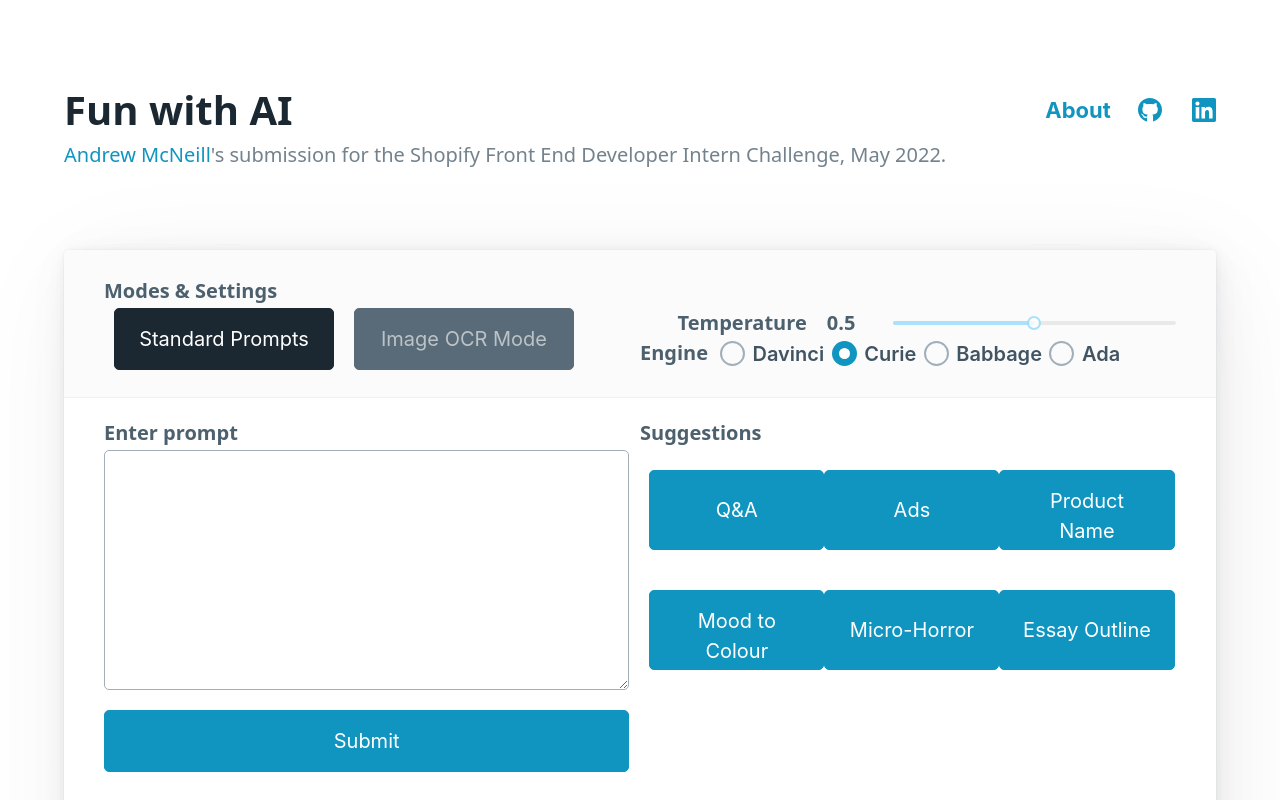
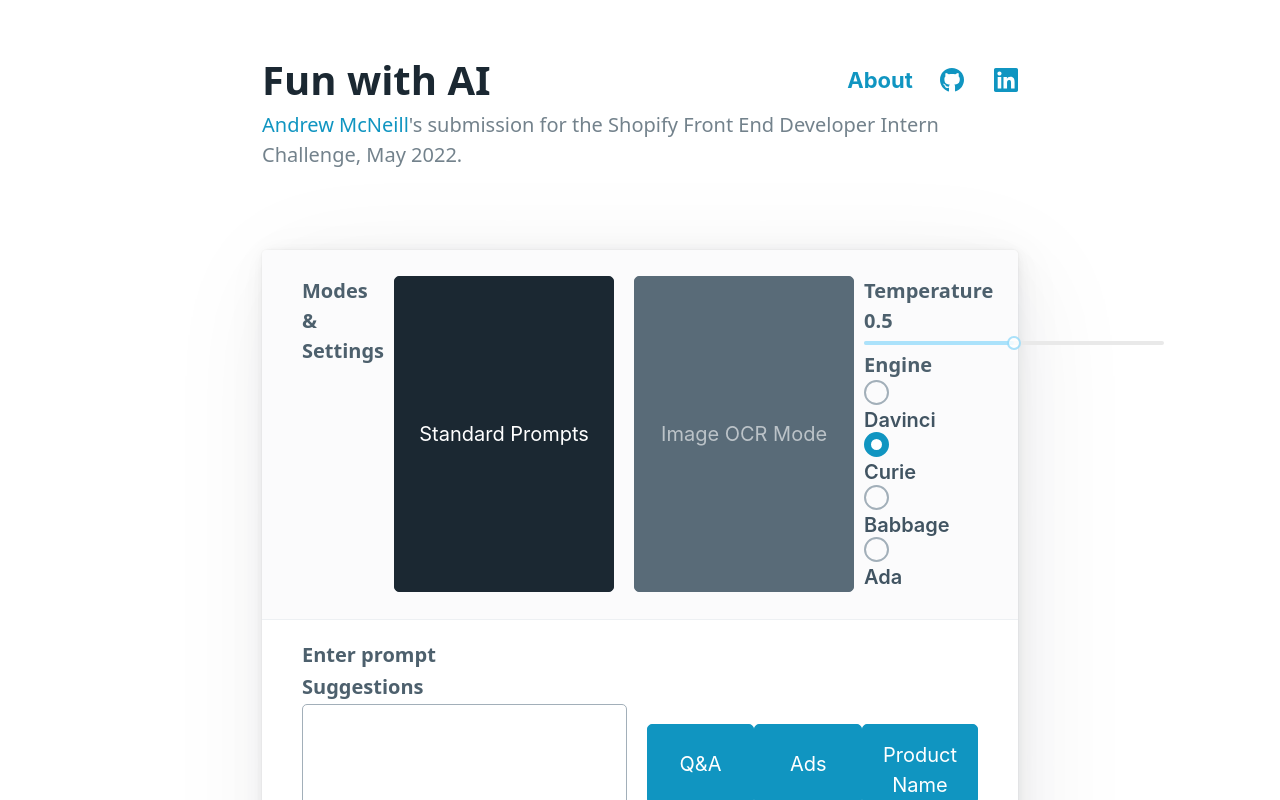
Before and after one commit to andrewlpmcneill/fun-with-AI, a React (Create React App) app in the folder frontend/: page / in a window 1280 px wide. Shown: the top 800 px of the page. Built offline with nearby package versions, Linux system fonts and the light colour scheme.

Commit message:
adds media queries and additional style rules

```diff
--- a/frontend/src/index.css
+++ b/frontend/src/index.css
@@ -1,11 +1,96 @@
 body {
   margin: 0;
-  overflow-y: auto;
+  overflow: auto;
+  min-height: 100vh;
   font-family: -apple-system, BlinkMacSystemFont, 'Segoe UI', 'Roboto', 'Oxygen',
     'Ubuntu', 'Cantarell', 'Fira Sans', 'Droid Sans', 'Helvetica Neue',
     sans-serif;
   -webkit-font-smoothing: antialiased;
   -moz-osx-font-smoothing: grayscale;
+}
+
+/* @media (min-width: 1920px) {
+
+  .header-header {
+    margin: auto;
+    margin-top: 2.5rem;
+    margin-bottom: 4rem;
+    width: 1728px;
+  }
+
+  article {
+    width: 1728px;
+    margin: auto;
+  }
+
+  .article-result {
+    margin-top: 2rem;
+    width: 1728px;
+  }
+
+} */
+
+@media (min-width: 1440px) {
+
+  .header-header {
+    margin: auto;
+    margin-top: 2.5rem;
+    margin-bottom: 4rem;
+    width: 1296px;
+  }
+
+  article {
+    width: 1296px;
+    margin: auto;
+  }
+
+  .article-result {
+    margin-top: 2rem;
+    width: 1296px;
+  }
+
+}
+
+@media (min-width: 840px) and (max-width: 1439px) {
+
+  .header-header {
+    margin: auto;
+    margin-top: 2.5rem;
+    margin-bottom: 4rem;
+    width: 756px;
+  }
+
+  article {
+    width: 756px;
+    margin: auto;
+  }
+
+  .article-result {
+    margin-top: 2rem;
+    width: 756px;
+  }
+
+}
+
+@media (min-width: 420px) and (max-width: 839px) {
+
+  .header-header {
+    margin: auto;
+    margin-top: 2.5rem;
+    margin-bottom: 4rem;
+    width: 756px;
+  }
+
+  article {
+    width: 756px;
+    margin: auto;
+  }
+
+  .article-result {
+    margin-top: 2rem;
+    width: 756px;
+  }
+
 }
 
 .nav-header, .nav-links {
@@ -14,21 +99,29 @@ body {
   height: 3rem;
 }
 
-.header-header {
-  margin: auto;
-  margin-top: 4rem;
-  margin-bottom: 4rem;
-  width: 90%;
+
+.article-header {
+  display: flex;
+  margin-bottom: 1rem;
 }
 
-.article-header {
-  margin-bottom: 1rem;
+.article-header-left {
+  width: 50%;
+}
+
+.article-header-right {
+  display: flex;
+  flex-direction: row;
+  width: 50%;
+}
+
+.article-header > h6 {
+  margin-bottom: 0.5rem;
 }
 
 .article-header-modes {
   display: flex;
   justify-content: flex-start;
-  width: 50%;
 }
 
 .article-header-nav {
@@ -36,31 +129,32 @@ body {
   justify-content: flex-start;
 }
 
-.article-header-controls {
+.article-header-controls-temperature {
   width: 50%;
-}
-
-.article-header-controls-temperature {
-  width: 100%;
   display: flex;
-  /* justify-content: space-evenly; */
-  align-items: center;
+  flex-direction: column;
+  justify-content: space-between;
 }
 
 .article-header-controls-temperature > h6 {
   --typography-spacing-vertical: 0rem;
-  text-align: center;
+  /* text-align: center; */
 }
 
 .article-header-controls-engine {
   display: flex;
-  align-items: center;
-  width: 100%;
+  flex-direction: column;
+  justify-content: space-between;
+  width: 50%;
+
 }
 
-.article-header-controls-engine > h6 {
+.article-header-controls-engine-row {
+  display: flex;
 
-  width: 4rem;
+}
+.article-header-controls-engine-row > div {
+  width: 50%;
 }
 
 .engine-heading {
@@ -138,12 +232,6 @@ footer > button {
   margin-left: 1.5rem;
 }
 
-article {
-  width: 90%;
-  margin: auto;
-
-}
-
 .prompts-tab {
   width: 11rem;
   margin: 0 0.5rem;
@@ -158,18 +246,30 @@ textarea {
   height: 12rem;
 }
 
+section {
+  margin-bottom: 0;
+}
+
 section > button {
   width: 49%;
 }
 
 h6 {
   font-weight: 600;
-  width: 50%;
   --typography-spacing-vertical: 0.1rem;
 }
 
-.prompt-body-headings {
+.prompt-headings {
   display: flex;
+  margin-bottom: 0.5rem;
+}
+
+.prompt-headings > h6 {
+  width: 50%;
+}
+
+.heading-suggestions {
+  padding-left: 5px;
 }
 
 .prompt-body-content {
@@ -195,6 +295,49 @@ h6 {
   height: 4rem;
 }
 
+.results-list {
+  padding: 0;
+}
+
+.result-body {
+  display: flex;
+  margin-bottom: 0;
+}
+
+.result-body > p {
+  width: 80%;
+  margin-bottom: 0;
+}
+
+.result-body > h6 {
+  width: 20%;
+}
+
+.result-header {
+  margin-bottom: 1rem;
+  display: flex;
+  justify-content: space-between;
+}
+
+.result-header > p {
+  font-size: 20px;
+  margin-bottom: 0;
+  font-weight: 500;
+}
+
+.result-footer {
+  display: flex;
+}
+
+.result-footer > h6 {
+  width: 20%;
+}
+
+.result-footer > p {
+  width: 80%;
+}
+
+
 code {
   font-family: source-code-pro, Menlo, Monaco, Consolas, 'Courier New',
     monospace;
```
